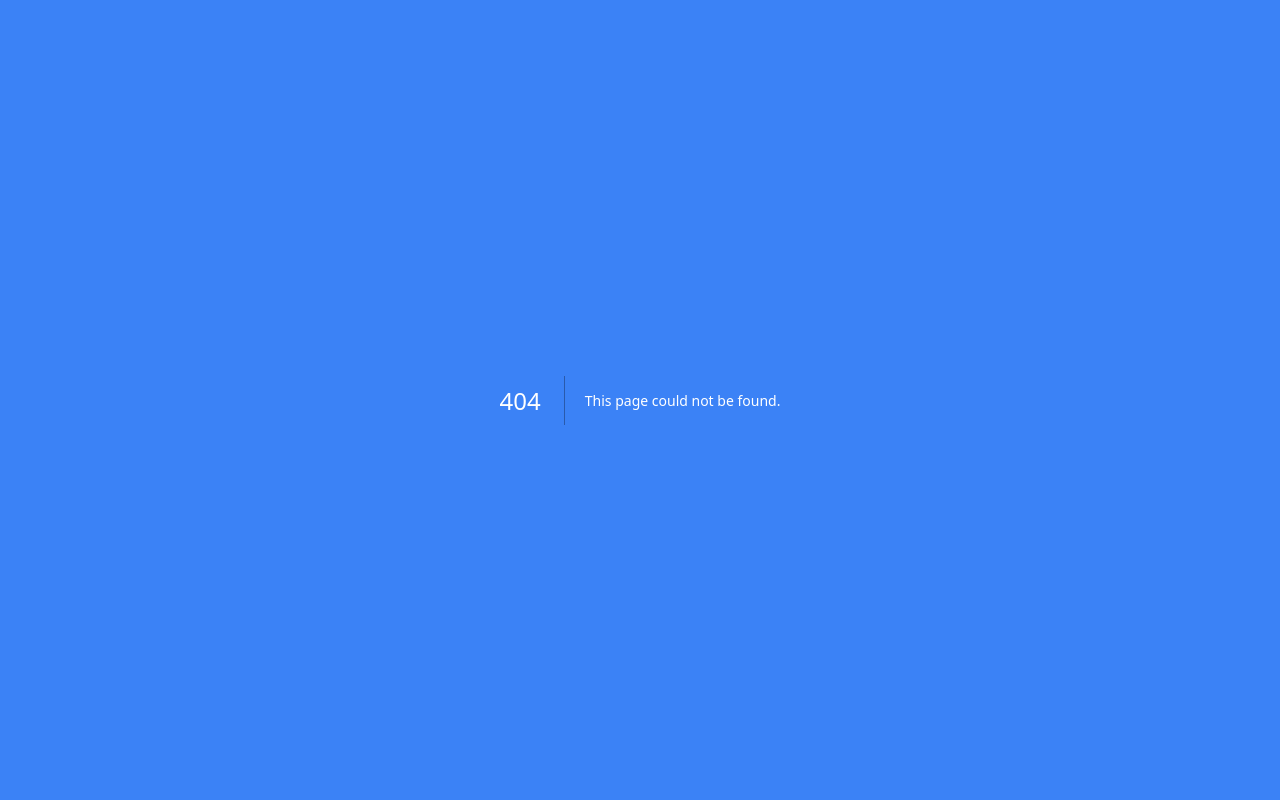
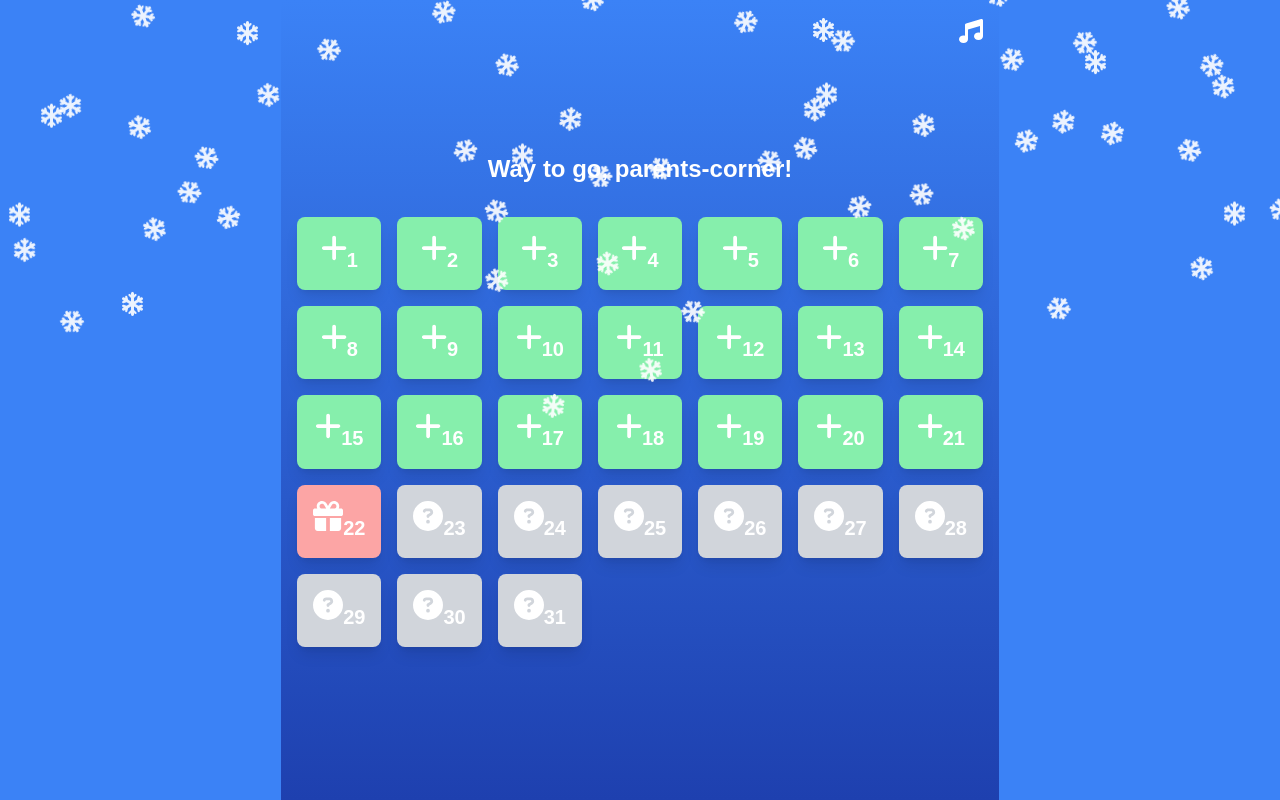
Before and after one commit to bukulele/santa, a Next.js app: page /parents-corner in a window 1280 px wide. Before the commit this address had no page. Built offline with nearby package versions, Linux system fonts and the light colour scheme.

Commit message:
first calendar look done

```diff
--- /dev/null
+++ b/app/[userName]/page.js
@@ -0,0 +1,96 @@
+// src/app/[userName]/page.js
+
+"use client";
+
+import React, { useState, useEffect } from "react";
+import Snowfall from "../components/Snowfall";
+import { FontAwesomeIcon } from "@fortawesome/react-fontawesome";
+import {
+  faMusic,
+  faGift,
+  faPlus,
+  faQuestionCircle,
+} from "@fortawesome/free-solid-svg-icons";
+
+export default function ChildPage({ params }) {
+  const { userName } = params;
+  const calendarLength = 31; // Or 31 based on parent selection
+
+  // List of positive phrases
+  const phrases = [
+    "Keep up the great work, {name}!",
+    "You're doing amazing, {name}!",
+    "Way to go, {name}!",
+    "Every day is a new adventure, {name}!",
+    "You're a star, {name}!",
+  ];
+
+  // Randomly select a phrase
+  const [phrase, setPhrase] = useState("");
+
+  useEffect(() => {
+    const randomPhrase = phrases[Math.floor(Math.random() * phrases.length)];
+    setPhrase(randomPhrase.replace("{name}", userName));
+  }, [userName]);
+
+  const days = Array.from({ length: calendarLength }).map((_, index) => ({
+    day: index + 1,
+    status: getStatusForDay(index + 1), // function to determine the status of each day
+  }));
+
+  return (
+    <>
+      <Snowfall />
+      <div className="relative flex flex-col items-center justify-center min-h-screen bg-gradient-to-b from-blue-500 to-blue-800 p-4">
+        {/* Music Toggle in the Top Right Corner */}
+        <div className="absolute top-4 right-4">
+          <button className="text-white text-2xl">
+            <FontAwesomeIcon icon={faMusic} />
+          </button>
+        </div>
+
+        {/* Personalized Phrase */}
+        <div className="mb-8 text-white text-2xl font-bold text-center">
+          {phrase}
+        </div>
+
+        {/* Responsive Advent Calendar */}
+        <div className="w-full max-w-4xl grid grid-cols-3 sm:grid-cols-4 md:grid-cols-6 lg:grid-cols-7 gap-4">
+          {days.map((dayObj, index) => (
+            <div
+              key={index}
+              className={`relative p-4 rounded-lg shadow-lg text-center ${
+                dayObj.status === "locked"
+                  ? "bg-gray-300 cursor-not-allowed"
+                  : dayObj.status === "done"
+                  ? "bg-green-300"
+                  : "bg-red-300 cursor-pointer hover:bg-red-400"
+              }`}
+            >
+              {/* Icon based on status */}
+              <FontAwesomeIcon
+                icon={
+                  dayObj.status === "locked"
+                    ? faQuestionCircle
+                    : dayObj.status === "done"
+                    ? faPlus
+                    : faGift
+                }
+                className="text-3xl text-white mb-2"
+              />
+              <span className="text-xl font-bold">{dayObj.day}</span>
+            </div>
+          ))}
+        </div>
+      </div>
+    </>
+  );
+}
+
+// Placeholder function to determine the status of each day
+function getStatusForDay(day) {
+  const today = new Date().getDate();
+  if (day > today) return "locked";
+  if (day === today) return "available";
+  return "done";
+}
--- /dev/null
+++ b/app/components/ModalContainer.js
@@ -0,0 +1,45 @@
+import React, { useEffect } from "react";
+import Modal from "react-modal";
+
+function ModalContainer({ modalIsOpen, children, setModalClose }) {
+  useEffect(() => {
+    Modal.setAppElement("body");
+  }, []);
+
+  return (
+    <Modal
+      isOpen={modalIsOpen}
+      contentLabel="Modal Popup"
+      shouldCloseOnEsc={true}
+      shouldCloseOnOverlayClick={true}
+      onRequestClose={setModalClose ? setModalClose : null}
+      style={{
+        overlay: {
+          backgroundColor: "rgba(0, 0, 0, 0.5)",
+          zIndex: 30,
+        },
+        content: {
+          top: "50%",
+          left: "50%",
+          right: "auto",
+          bottom: "auto",
+          marginRight: "-50%",
+          transform: "translate(-50%, -50%)",
+          backgroundColor: "#fff",
+          padding: "20px",
+          borderRadius: "5px",
+          color: "black",
+          maxHeight: "98%",
+          display: "flex",
+          flexDirection: "column",
+          gap: "10px",
+          maxWidth: "98%",
+        },
+      }}
+    >
+      {children}
+    </Modal>
+  );
+}
+
+export default ModalContainer;
--- /dev/null
+++ b/app/components/WelcomeBlock.js
@@ -0,0 +1,38 @@
+"use client";
+import React, { useState } from "react";
+import ModalContainer from "./ModalContainer";
+import Link from "next/link";
+
+function WelcomeBlock() {
+  const [authModal, setAuthModal] = useState(false);
+
+  return (
+    <>
+      <h1 className="text-4xl font-bold mb-6">
+        Welcome to the Magical Advent Calendar
+      </h1>
+      <p className="text-xl mb-8">Unwrap the magic of Christmas every day!</p>
+      <button
+        onClick={() => setAuthModal(true)}
+        className="px-6 py-3 bg-red-500 hover:bg-red-700 text-white rounded-lg text-lg transition duration-300 ease-in-out"
+      >
+        Start the Adventure
+      </button>
+      <ModalContainer
+        modalIsOpen={authModal}
+        setModalClose={() => setAuthModal(false)}
+      >
+        <p className="text-center">
+          We're almost there! Let's get you ready to explore the magic!
+        </p>
+        <p className="text-center">
+          Ask your parent to enter their email address, and we'll send a special
+          link to start the adventure!
+        </p>
+        <Link href={"/Misha"}>Enter</Link>
+      </ModalContainer>
+    </>
+  );
+}
+
+export default WelcomeBlock;
--- a/app/page.js
+++ b/app/page.js
@@ -3,19 +3,14 @@
 import React from "react";
 import Snowfall from "./components/Snowfall";
 import Link from "next/link";
+import WelcomeBlock from "./components/WelcomeBlock";
 
 export default function HomePage() {
   return (
     <>
       <div className="relative">
         <Snowfall />
-        <h1 className="text-4xl font-bold mb-6">
-          Welcome to the Magical Advent Calendar
-        </h1>
-        <p className="text-xl mb-8">Unwrap the magic of Christmas every day!</p>
-        <button className="px-6 py-3 bg-red-500 hover:bg-red-700 text-white rounded-lg text-lg transition duration-300 ease-in-out">
-          Start the Adventure
-        </button>
+        <WelcomeBlock />
       </div>
       {/* Parents' Corner Button */}
       <div className="absolute top-4 right-4">
--- a/package.json
+++ b/package.json
@@ -17,7 +17,8 @@
     "framer-motion": "^11.5.6",
     "next": "14.2.13",
     "react": "^18",
-    "react-dom": "^18"
+    "react-dom": "^18",
+    "react-modal": "^3.16.1"
   },
   "devDependencies": {
     "eslint": "^8",
```
Also changed, not shown: 1 other file (tests, documents, lock files or other folders).
